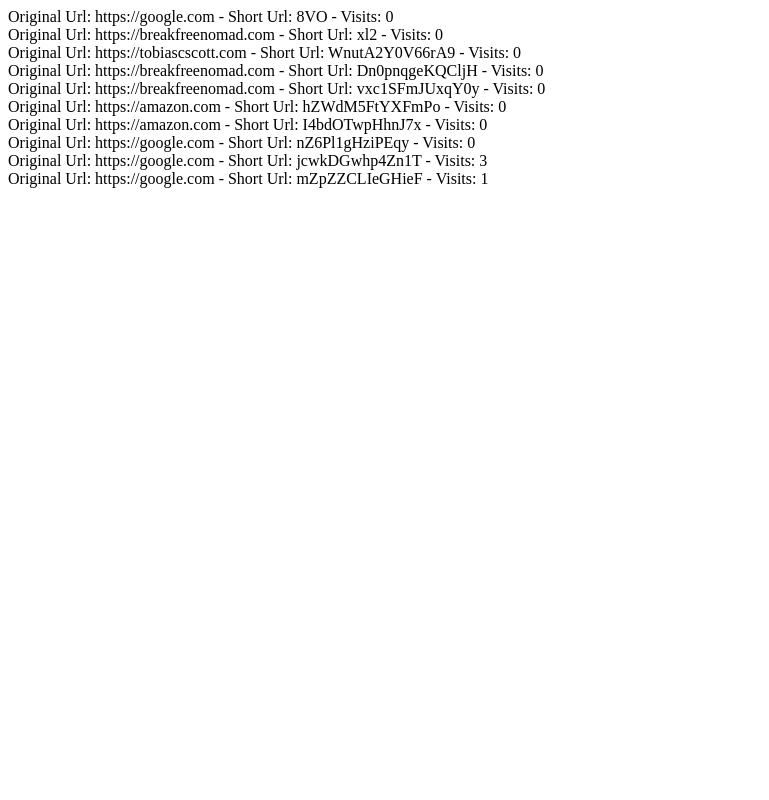
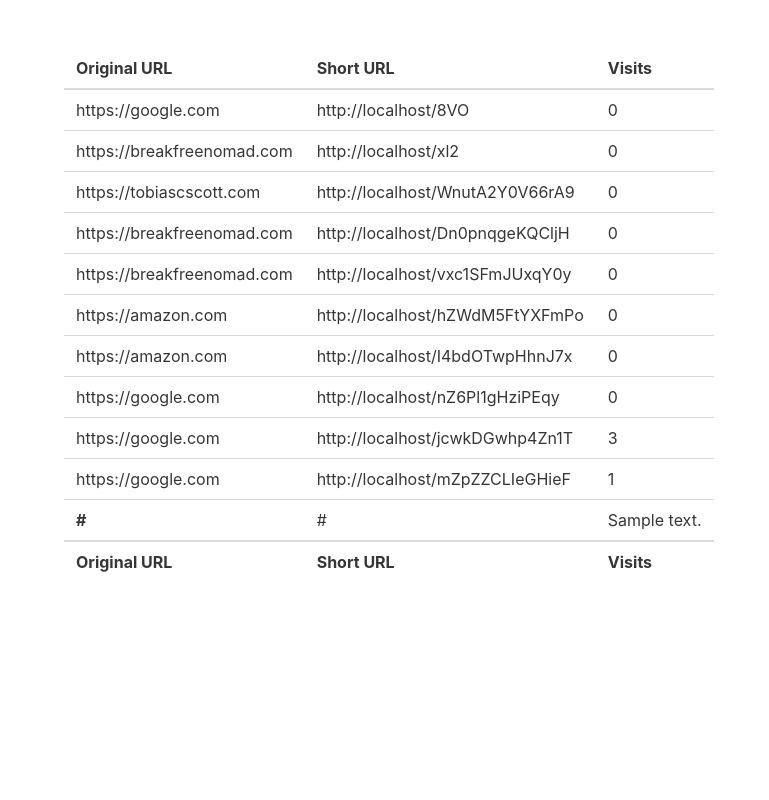
Before and after one commit to TobiasCodes12/Flask_Url_Shortener, a Flask app: template url_shortener/templates/stats.html in a window 1280 px wide. Shown: the whole page, without its empty margins (0-769 px from the left). Run offline with Flask 2, Linux system fonts and the light colour scheme; data comes from the database, SQL or seed files in the repository; the template is opened without the code that fills it: values that come from a table or form of the project are taken from there, most other values are stand-ins (such as "Sample title", 1, 10 or a date in 2020); some libraries are stand-ins or nearby versions.

Commit message:
Add CSS to stats.html

```diff
--- a/url_shortener/templates/stats.html
+++ b/url_shortener/templates/stats.html
@@ -1,6 +1,50 @@
-{% for link in links %}
-Original Url: {{ link.original_url }} -
-Short Url: {{ link.shorten_url }}  -
-Visits: {{ link.visits }}
-<br />
-{% endfor %}
+<!DOCTYPE html>
+<html>
+
+<head>
+    <meta charset="utf-8">
+    <meta name="viewport" content="width=device-width, initial-scale=1">
+    <title>Hello Bulma!</title>
+    <link rel="stylesheet" href="https://cdn.jsdelivr.net/npm/bulma@0.8.0/css/bulma.min.css">
+    <script defer src="https://use.fontawesome.com/releases/v5.3.1/js/all.js"></script>
+</head>
+
+<body>
+    <section class="section">
+        <div class="container">
+
+            <table class="table">
+                <thead>
+                    <tr>
+                        <th>Original URL</th>
+                        <th>Short URL</th>
+                        <th>Visits</th>
+                    </tr>
+                </thead>
+                <tfoot>
+                    <tr>
+                        <th>Original URL</th>
+                        <th>Short URL</th>
+                        <th>Visits</th>
+                    </tr>
+                </tfoot>
+                <tbody>
+                    {% for link in links %}
+                    <tr>
+                        <td> {{ link.original_url }} </td>
+                        <td> {{ url_for('short.redirect_to_url', shorten_url=link.shorten_url, _external=True )}} </td>
+                        <td> {{ link.visits }} </td>
+                    </tr>
+                    {% endfor %}
+                    <tr>
+                        <th>{{ original_url }}</th>
+                        <td>{{ shorten_url }}</td>
+                        <td>{{ visits }}</td>
+                    </tr>
+                </tbody>
+            </table>
+        </div>
+    </section>
+</body>
+
+</html>
```
